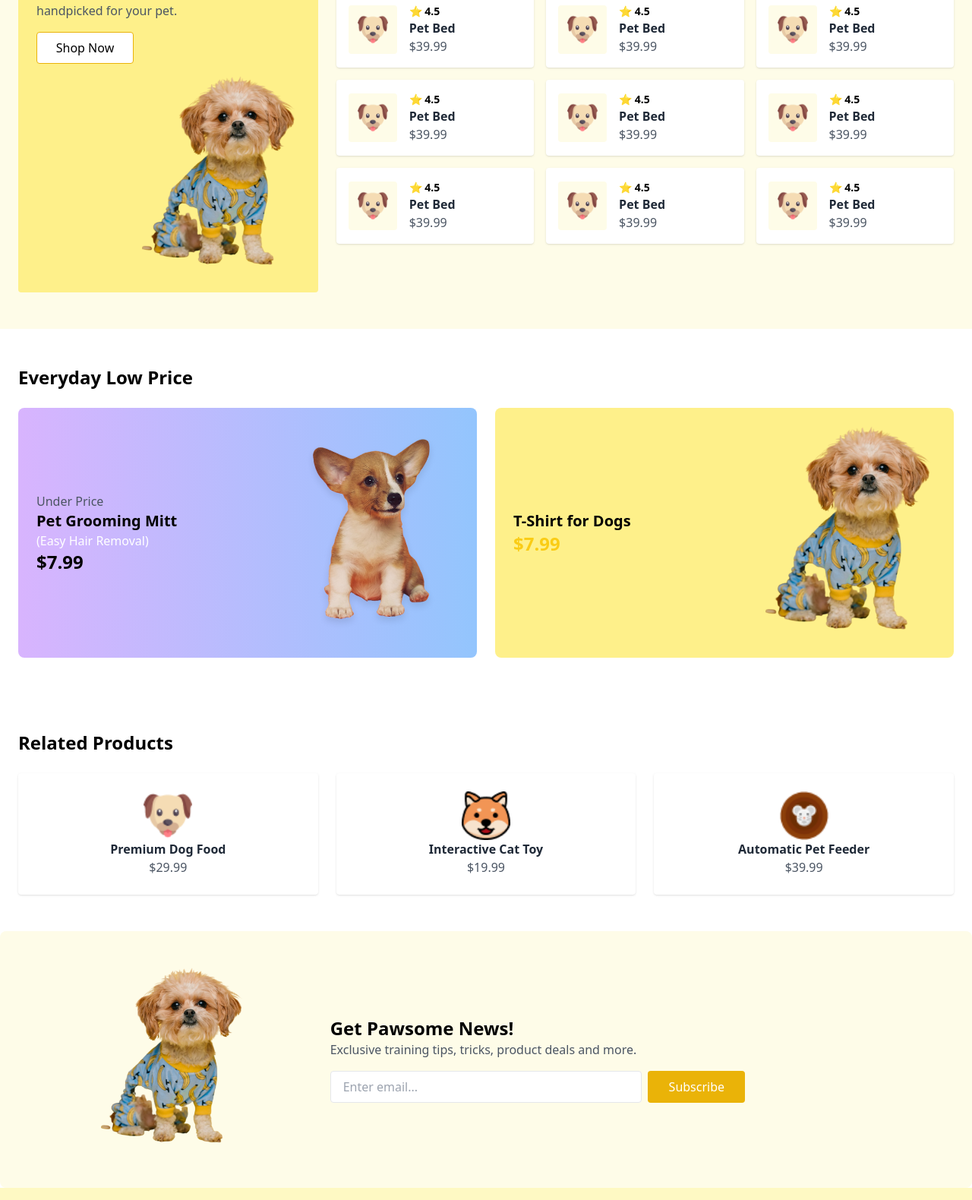
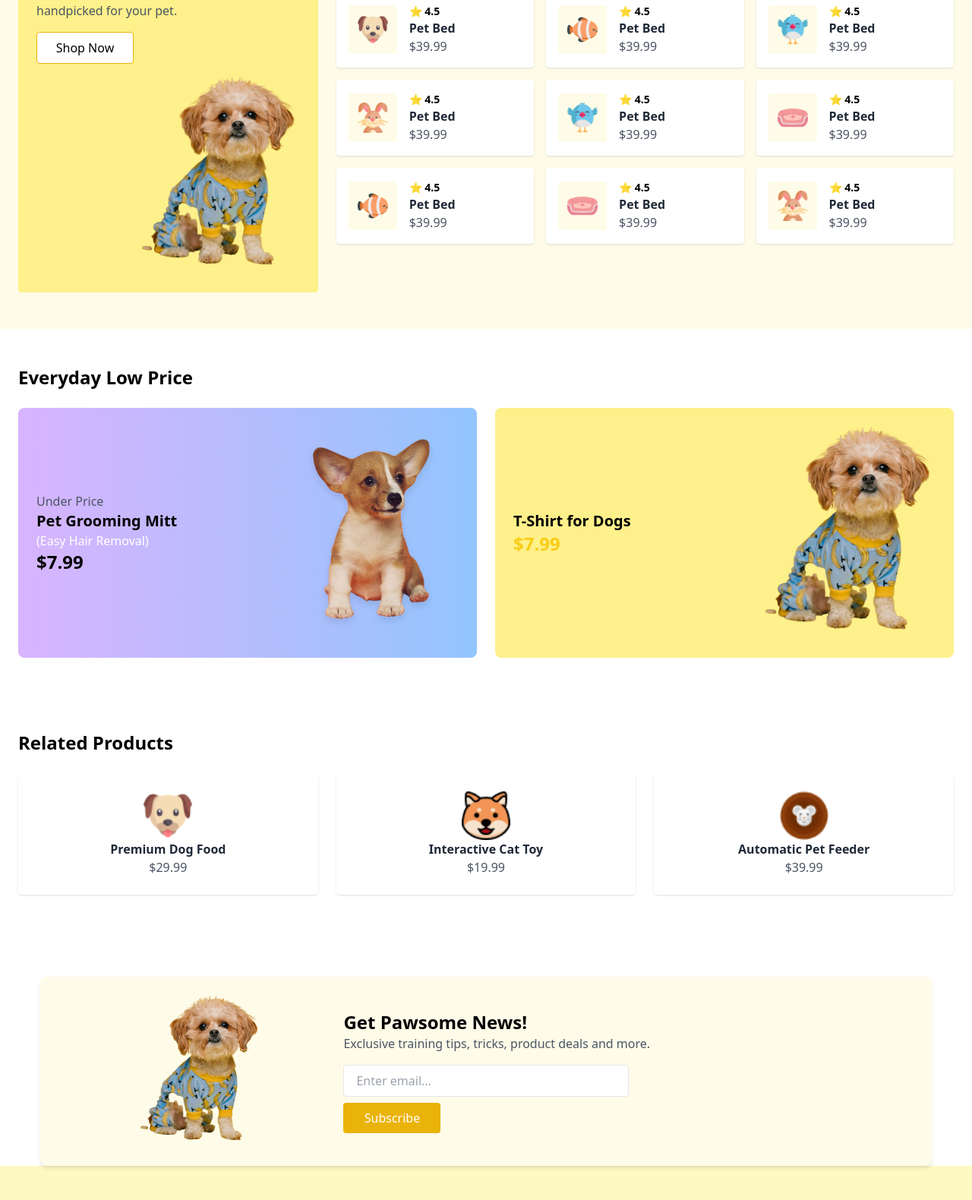
Before and after one commit to GeorgeBlaize/Assignment3_b11, a plain HTML site: page index.html in a window 1280 px wide. Shown: the part 1000-2580 px from the top of the page at 76% size. Drawn offline with nearby package versions, Linux system fonts and the light colour scheme.

Commit message:
updated subscription part

```diff
--- a/index.html
+++ b/index.html
@@ -37,7 +37,7 @@
         <div class="md:w-1/2 text-left animate-fade-in-up">
             <h1 class="text-4xl font-bold leading-tight">Pamper Your Pet,<br>Because They Deserve <br> the Best</h1>
             <p class="mt-4 text-gray-600">Discover a world of treats, toys, and essentials handpicked for your furry friends. Shop now and make tails wag with joy!</p>
-            <button class="mt-6 px-6 py-3 bg-yellow-500 text-white rounded hover:scale-105 transition-transform duration-300">Find a pet</button>
+            <button class="mt-6 px-6 py-3 bg-yellow-500 text-black rounded hover:scale-105 transition-transform duration-300">Find a pet</button>
         </div>
         <div class="md:w-1/2 mt-6 md:mt-0 animate-fade-in-right">
             <img src="c1-assets/cat-big.png" alt="cat pic" class="w-full h-auto rounded-lg transform scale-90 hover:scale-100 transition-transform duration-500">
@@ -141,7 +141,7 @@
                 <!-- card-2 -->
                 <div class="bg-white p-4 rounded shadow flex items-center space-x-4">
                     <!-- Image Section -->
-                    <img class="w-16 h-16 bg-yellow-50 p-3 rounded" src="c1-assets/dog-cartoon.png" alt="Dog">
+                    <img class="w-16 h-16 bg-yellow-50 p-3 rounded" src="c1-assets/fish-cartoon.png" alt="Dog">
 
                     <!-- Text Section -->
                     <div class="flex flex-col text-left">
@@ -154,7 +154,7 @@
                 <!-- card-3 -->
                 <div class="bg-white p-4 rounded shadow flex items-center space-x-4">
                     <!-- Image Section -->
-                    <img class="w-16 h-16 bg-yellow-50 p-3 rounded" src="c1-assets/dog-cartoon.png" alt="Dog">
+                    <img class="w-16 h-16 bg-yellow-50 p-3 rounded" src="c1-assets/bird-cartoon.png" alt="Dog">
 
                     <!-- Text Section -->
                     <div class="flex flex-col text-left">
@@ -167,7 +167,7 @@
                 <!-- card-4 -->
                 <div class="bg-white p-4 rounded shadow flex items-center space-x-4">
                     <!-- Image Section -->
-                    <img class="w-16 h-16 bg-yellow-50 p-3 rounded" src="c1-assets/dog-cartoon.png" alt="Dog">
+                    <img class="w-16 h-16 bg-yellow-50 p-3 rounded" src="c1-assets/rabbit-cartoon.png" alt="Dog">
 
                     <!-- Text Section -->
                     <div class="flex flex-col text-left">
@@ -181,7 +181,7 @@
                 <!-- card-5 -->
                 <div class="bg-white p-4 rounded shadow flex items-center space-x-4">
                     <!-- Image Section -->
-                    <img class="w-16 h-16 bg-yellow-50 p-3 rounded" src="c1-assets/dog-cartoon.png" alt="Dog">
+                    <img class="w-16 h-16 bg-yellow-50 p-3 rounded" src="c1-assets/bird-cartoon.png" alt="Dog">
 
                     <!-- Text Section -->
                     <div class="flex flex-col text-left">
@@ -194,7 +194,7 @@
                 <!-- card-6 -->
                 <div class="bg-white p-4 rounded shadow flex items-center space-x-4">
                     <!-- Image Section -->
-                    <img class="w-16 h-16 bg-yellow-50 p-3 rounded" src="c1-assets/dog-cartoon.png" alt="Dog">
+                    <img class="w-16 h-16 bg-yellow-50 p-3 rounded" src="c1-assets/pet-couch.png" alt="Dog">
 
                     <!-- Text Section -->
                     <div class="flex flex-col text-left">
@@ -206,7 +206,7 @@
                 <!-- card-7 -->
                 <div class="bg-white p-4 rounded shadow flex items-center space-x-4">
                     <!-- Image Section -->
-                    <img class="w-16 h-16 bg-yellow-50 p-3 rounded" src="c1-assets/dog-cartoon.png" alt="Dog">
+                    <img class="w-16 h-16 bg-yellow-50 p-3 rounded" src="c1-assets/fish-cartoon.png" alt="Dog">
 
                     <!-- Text Section -->
                     <div class="flex flex-col text-left">
@@ -219,7 +219,7 @@
                 <!-- card-8 -->
                 <div class="bg-white p-4 rounded shadow flex items-center space-x-4">
                     <!-- Image Section -->
-                    <img class="w-16 h-16 bg-yellow-50 p-3 rounded" src="c1-assets/dog-cartoon.png" alt="Dog">
+                    <img class="w-16 h-16 bg-yellow-50 p-3 rounded" src="c1-assets/pet-couch.png" alt="Dog">
 
                     <!-- Text Section -->
                     <div class="flex flex-col text-left">
@@ -231,7 +231,7 @@
                 <!-- card-9 -->
                 <div class="bg-white p-4 rounded shadow flex items-center space-x-4">
                     <!-- Image Section -->
-                    <img class="w-16 h-16 bg-yellow-50 p-3 rounded" src="c1-assets/dog-cartoon.png" alt="Dog">
+                    <img class="w-16 h-16 bg-yellow-50 p-3 rounded" src="c1-assets/rabbit-cartoon.png" alt="Dog">
 
                     <!-- Text Section -->
                     <div class="flex flex-col text-left">
@@ -255,7 +255,7 @@
                     <div class="md:w-2/3">
                         <p class="text-md text-gray-600">Under Price</p>
                         <h3 class="text-xl font-bold ">Pet Grooming Mitt</h3>
-                        <p class="text-gray-600 text-md text-white">(Easy Hair Removal)</p>
+                        <p class="text-gray-600 hidden md:flex text-md text-white">(Easy Hair Removal)</p>
                         <p class="text-2xl font-bold">$7.99</p>
                     </div>
                     <!-- <img src="c1-assets/cute-dog-mid.png" class="w-35 md:w-40" alt="Pet Grooming Mitt"> -->
@@ -302,20 +302,25 @@
         </div>
     </section>
 
-    <!-- Subscription Section -->
-    <section class="px-6 py-12 bg-yellow-50 rounded-lg md:flex md:items-center md:justify-between">
+       <!-- Subscription Section -->
+
+     <!-- Subscription Section -->
+     <section class="px-6 py-6 bg-yellow-50 rounded-lg md:flex md:items-center md:justify-between mx-auto w-11/12 md:w-3/4 lg:w-11/12  shadow-md mt-[60px] relative z-10">
         <div class="md:w-1/3 flex justify-center">
-            <img src="c1-assets/cute-pet-mid.png" class="w-40 md:w-48" alt="Dog in outfit">
+            <img src="c1-assets/cute-pet-mid.png" class="w-32 md:w-40" alt="Dog in outfit">
         </div>
         <div class="md:w-2/3 text-center md:text-left">
             <h2 class="text-2xl font-bold">Get Pawsome News!</h2>
             <p class="text-gray-600">Exclusive training tips, tricks, product deals and more.</p>
-            <div class="mt-4 flex flex-col md:flex-row   lg:flex-row gap-2">
+            <div class="mt-4 flex flex-col md:flex-row gap-2 grid lg:grid-cols-1">
                 <input type="email" placeholder="Enter email..." class="px-4 py-2 border rounded w-full md:w-1/2">
-                <button class="px-6 py-2 bg-yellow-500 text-white rounded lg:flex-row inline md:flex-row w-32">Subscribe</button>
+                <button class="px-6 py-2 bg-yellow-500 text-white rounded w-32 justify-center">Subscribe</button>
+
+                  </div>
             </div>
         </div>
     </section>
+
 
      <!-- Footer -->
     <footer class="bg-yellow-100 px-6 py-12 text-center md:text-left flex flex-col md:flex-row justify-between">
```
